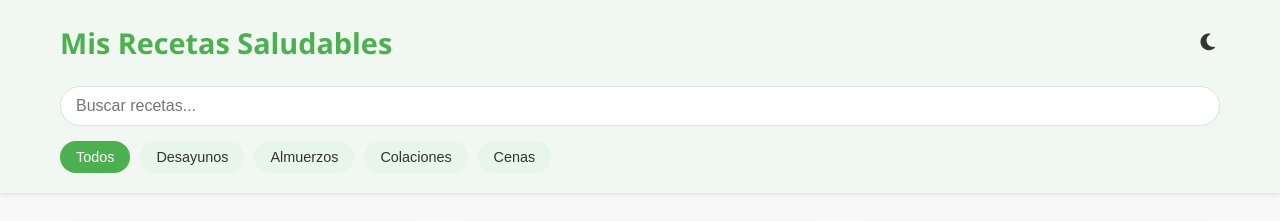
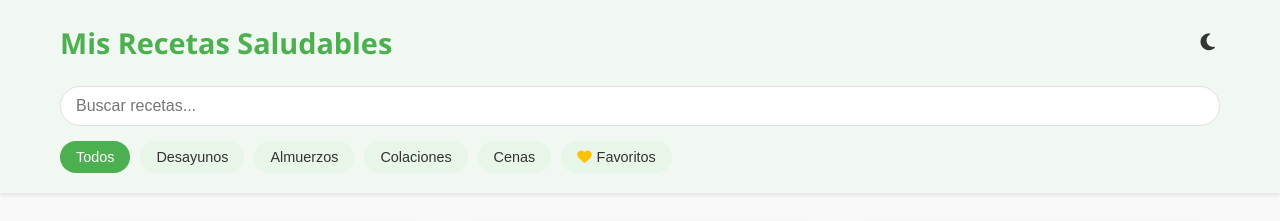
Before and after one commit to ginop90/recetas, a plain HTML site: page index.html in a window 1280 px wide. Shown: the top 221 px of the page. Drawn offline with Linux system fonts and the light colour scheme.

Commit message:
Update index.html

```diff
--- a/index.html
+++ b/index.html
@@ -24,6 +24,9 @@
                     <button class="filter-btn" data-filter="almuerzo">Almuerzos</button>
                     <button class="filter-btn" data-filter="colacion">Colaciones</button>
                     <button class="filter-btn" data-filter="cena">Cenas</button>
+                    <button class="filter-btn favorites-filter" data-filter="favoritos">
+                        <i class="fas fa-heart"></i> Favoritos
+                    </button>
                 </div>
             </div>
         </div>
```
